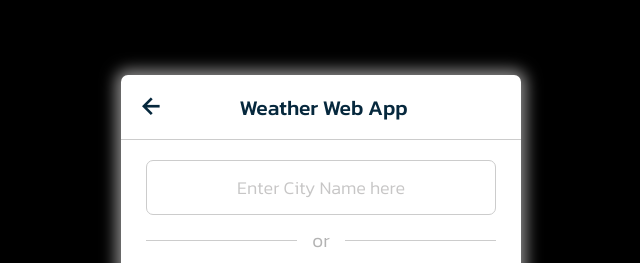
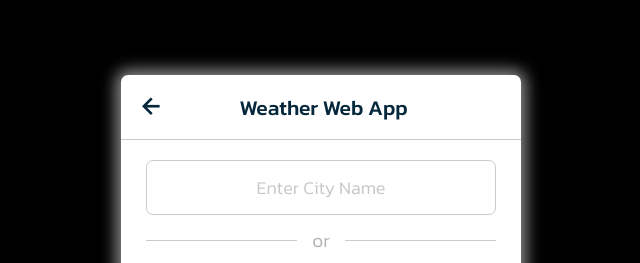
Before and after one commit to gitboytushar/weatherApp, a plain HTML site: page index.html in a window 1280 px wide. Shown: the part 187-450 px from the top of the page, 319-959 px from the left. Drawn offline with nearby package versions, Linux system fonts and the light colour scheme.

Commit message:
changed one word in index.html

```diff
--- a/index.html
+++ b/index.html
@@ -18,7 +18,7 @@
          <p class="info-txt"></p>
 
          <div class="content">
-            <input type="text" spellcheck="false" placeholder="Enter City Name here" required>
+            <input type="text" spellcheck="false" placeholder="Enter City Name" required>
             <div class="separator"></div>
             <button>Get Device Location</button>
          </div>
```
